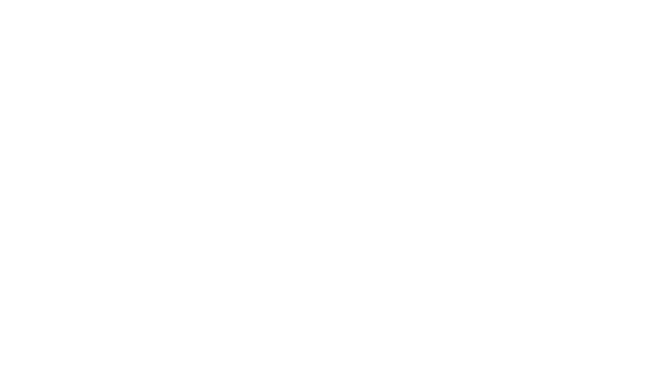
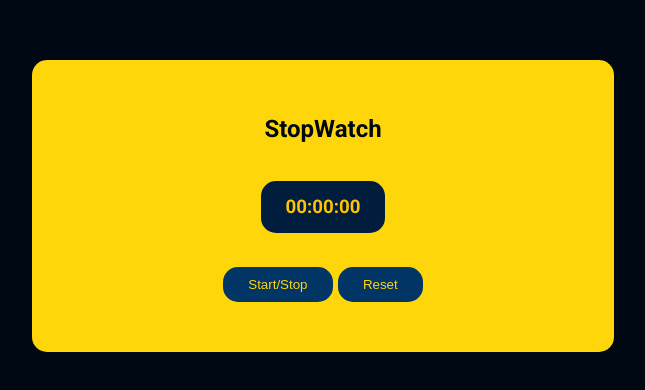
Before and after one commit to Thekindkhosi/react-typescript-stopwatch, a React (Vite) app: page / in a window 1280 px wide. Shown: the part 194-584 px from the top of the page, without its empty margins (317-962 px from the left). Built offline with nearby package versions, Linux system fonts and the light colour scheme.

Commit message:
Styles added

```diff
--- a/src/App.scss
+++ b/src/App.scss
@@ -0,0 +1,42 @@
+section {
+  height: 100vh;
+  display: flex;
+  justify-content: center;
+  align-items: center;
+  .stopwatch-container {
+    color: #000814;
+    width: 40%;
+    background-color: #ffd60a;
+    padding: 35px;
+    border-radius: 15px;
+    display: flex;
+    flex-direction: column;
+    justify-content: center;
+    align-items: center;
+    h3 {
+      background-color: #001d3d;
+      color: #ffc300;
+      padding: 15px 25px;
+      border-radius: 15px;
+    }
+    .button-container {
+      width: 40%;
+      display: flex;
+      justify-content: space-around;
+      align-items: center;
+      padding: 15px;
+      button {
+        padding: 10px 25px;
+        border: none;
+        border-radius: 15px;
+        background-color: #003566;
+        color: #ffd60a;
+        transition: background-color ease-in-out 200ms;
+        &:hover {
+          background-color: #000814;
+          cursor: pointer;
+        }
+      }
+    }
+  }
+}
--- a/src/App.tsx
+++ b/src/App.tsx
@@ -1,7 +1,20 @@
 import "./App.scss";
 
 function App() {
-  return <></>;
+  return (
+    <>
+      <section>
+        <div className="stopwatch-container">
+          <h1>StopWatch</h1>
+          <h3>00:00:00</h3>
+          <div className="button-container">
+            <button>Start/Stop</button>
+            <button>Reset</button>
+          </div>
+        </div>
+      </section>
+    </>
+  );
 }
 
 export default App;
--- a/src/index.scss
+++ b/src/index.scss
@@ -0,0 +1,7 @@
+@import url("https://fonts.googleapis.com/css2?family=Roboto:ital,wght@0,100;0,300;0,400;0,500;0,700;0,900;1,100;1,300;1,400;1,500;1,700;1,900&display=swap");
+
+body {
+  background-color: #000814;
+  font-family: "Roboto", sans-serif;
+  margin: 0;
+}
```
